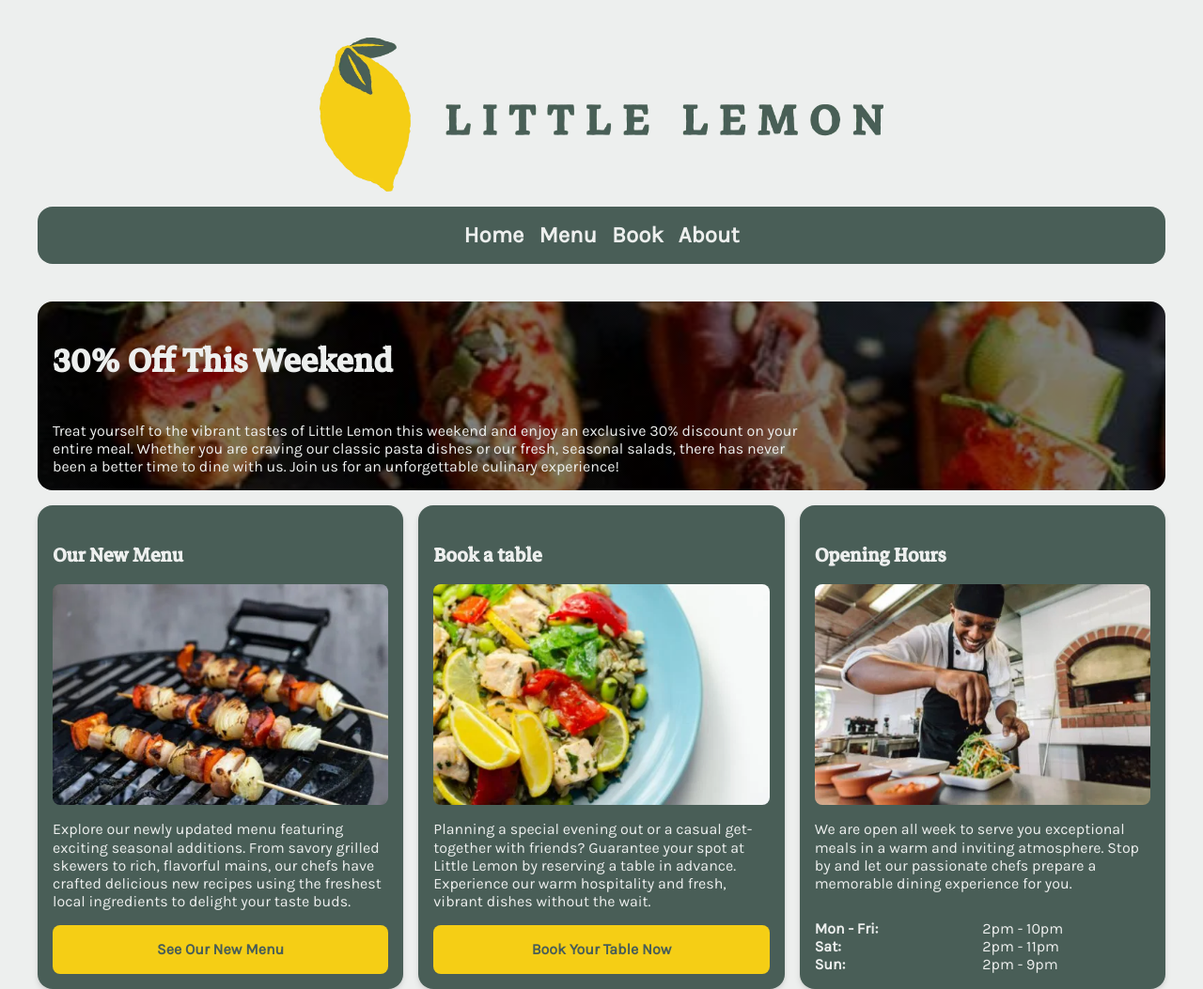
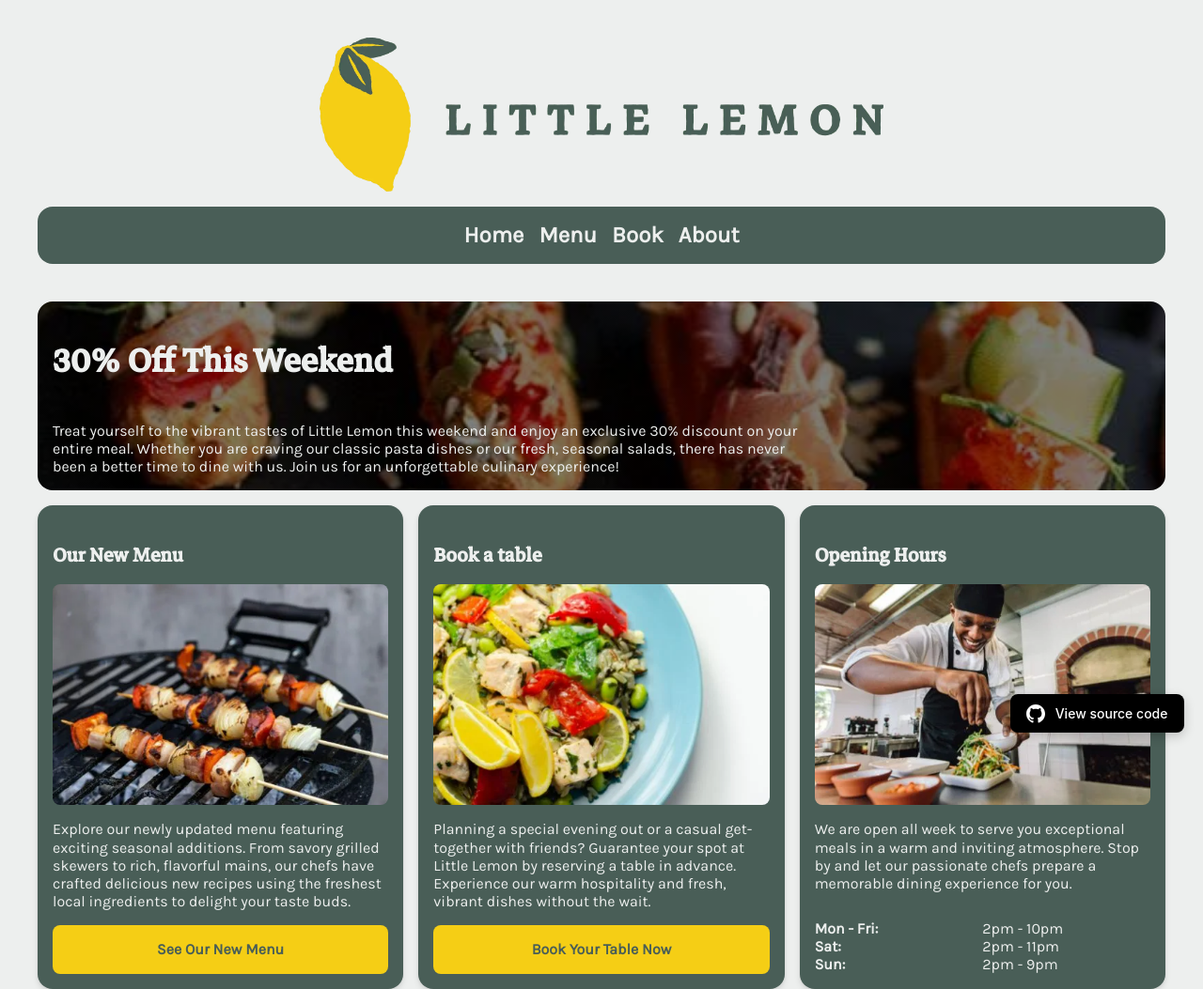
Before and after one commit to muneeb0346/Little-Lemon, a plain HTML site: page index.html in a window 1280 px wide. Shown: the top 1053 px of the page at 94% size. Drawn offline with Linux system fonts and the light colour scheme.

Commit message:
Add source code link with styles for improved accessibility

```diff
--- a/index.html
+++ b/index.html
@@ -83,6 +83,13 @@
         <img src="logos/logo.webp" alt="Little Lemon Logo">
         <p>Copyright © 2026 Little Lemon. All rights reserved.</p>
     </footer>
+    <a href="https://github.com/muneeb0346/Little-Lemon" target="_blank" class="source-link">
+        <svg xmlns="http://www.w3.org/2000/svg" width="20" height="20" viewBox="0 0 24 24">
+            <path
+                d="M12 0c-6.626 0-12 5.373-12 12 0 5.302 3.438 9.8 8.207 11.387.599.111.793-.261.793-.577v-2.234c-3.338.726-4.033-1.416-4.033-1.416-.546-1.387-1.333-1.756-1.333-1.756-1.089-.745.083-.729.083-.729 1.205.084 1.839 1.237 1.839 1.237 1.07 1.834 2.807 1.304 3.492.997.107-.775.418-1.305.762-1.604-2.665-.305-5.467-1.334-5.467-5.931 0-1.311.469-2.381 1.236-3.221-.124-.303-.535-1.524.117-3.176 0 0 1.008-.322 3.301 1.23.957-.266 1.983-.399 3.003-.404 1.02.005 2.047.138 3.006.404 2.291-1.552 3.297-1.23 3.297-1.23.653 1.653.242 2.874.118 3.176.77.84 1.235 1.91 1.235 3.221 0 4.609-2.807 5.624-5.479 5.921.43.372.823 1.102.823 2.222v3.293c0 .319.192.694.801.576 4.765-1.589 8.199-6.086 8.199-11.386 0-6.627-5.373-12-12-12z" />
+        </svg>
+        <span>View source code</span>
+    </a>
 </body>
 
 </html>
--- a/styles.css
+++ b/styles.css
@@ -292,3 +292,37 @@
     border-top: none;
   }
 }
+
+/* Source Code Link Styles */
+.source-link {
+  position: fixed;
+  bottom: 20px;
+  right: 20px;
+  z-index: 1000;
+  background-color: #000;
+  color: #fff;
+  padding: 0.75em 1.25em;
+  border-radius: 8px;
+  box-shadow: 0 4px 12px rgba(0, 0, 0, 0.2);
+  display: flex;
+  align-items: center;
+  gap: 0.75em;
+  font-family:
+    -apple-system, BlinkMacSystemFont, "Segoe UI", Roboto, sans-serif;
+  font-size: 14px;
+  font-weight: 500;
+  line-height: 100%;
+  text-decoration: none;
+  transition:
+    transform 0.2s ease-out,
+    box-shadow 0.2s ease-out;
+}
+
+.source-link svg {
+  fill: currentColor;
+}
+
+.source-link:hover {
+  transform: translateY(-3px);
+  box-shadow: 0 6px 16px rgba(0, 0, 0, 0.3);
+}
```
